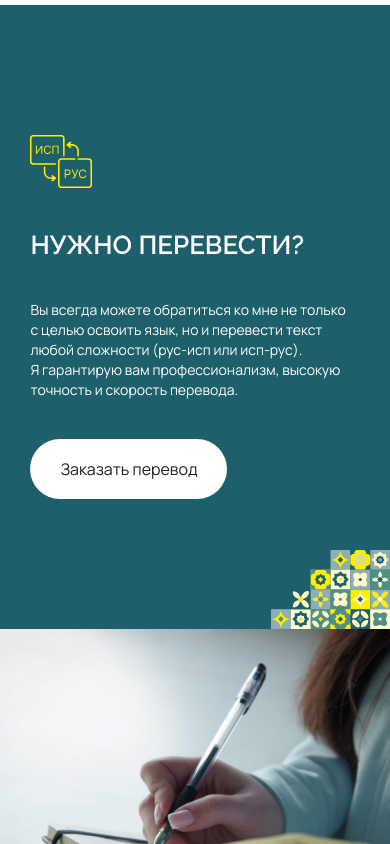
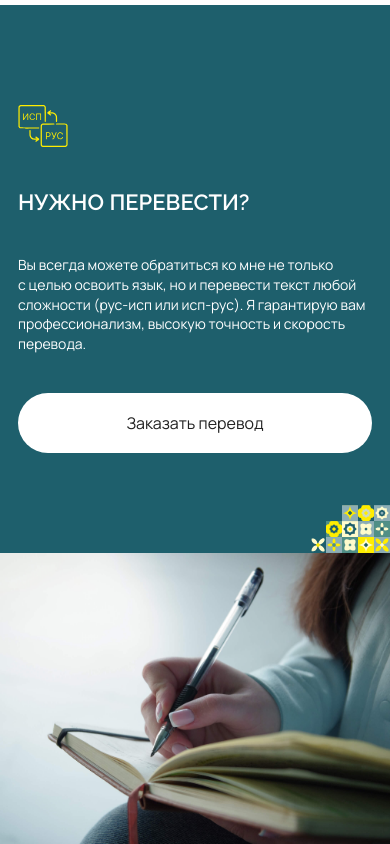
Before and after one commit to elrouss/spanish-with-anna, a Next.js app in the folder frontend/: page / in a window 390 px wide. Shown: the part 7260-8104 px from the top of the page. Built offline with nearby package versions, Linux system fonts and the light colour scheme.

Commit message:
feat: add translations adaptive mobile

```diff
--- a/frontend/src/components/ServicesTranslation/ServicesTranslation.jsx
+++ b/frontend/src/components/ServicesTranslation/ServicesTranslation.jsx
@@ -10,8 +10,8 @@ function ServicesTranslation() {
         <div className={styles.info}>
           <Image
             className={styles.translationIcon}
-            width={62}
-            height={53}
+            width={window.matchMedia('(min-width: 768px)').matches ? 62 : 50}
+            height={window.matchMedia('(min-width: 768px)').matches ? 53 : 42}
             src={translationIcon}
             alt="Перевести"
           />
--- a/frontend/src/components/ServicesTranslation/ServicesTranslation.module.scss
+++ b/frontend/src/components/ServicesTranslation/ServicesTranslation.module.scss
@@ -25,7 +25,12 @@
 
   @media screen and (max-width: calc($media-laptop - 1px)) {
     width: calc(100% - $margin-blocks-sides-formula-tablet);
-    margin-left: $margin-blocks-sides-formula-tablet;
+    padding-left: $margin-blocks-sides-formula-tablet;
+  }
+
+  @media screen and (max-width: calc($media-tablet - 1px)) {
+    width: calc(100% - 18px * 2);
+    padding: 100px 18px;
   }
 }
 
@@ -41,6 +46,10 @@
   );
 
   text-transform: uppercase;
+
+  @media screen and (max-width: calc($media-tablet - 1px)) {
+    font-size: $font-size-heading-s;
+  }
 }
 
 .description {
@@ -51,6 +60,10 @@
   @include render-font();
 
   color: $color-main-1;
+
+  @media screen and (max-width: calc($media-tablet - 1px)) {
+    padding: 0;
+  }
 }
 
 .button {
@@ -73,6 +86,12 @@
     padding-left: 30px;
     padding-right: 30px;
   }
+
+  @media screen and (max-width: calc($media-tablet - 1px)) {
+    box-sizing: border-box;
+    width: 100%;
+    text-align: center;
+  }
 }
 
 .translationImage {
@@ -81,10 +100,15 @@
   background-repeat: no-repeat;
   background-size: cover;
   background-position: center;
+  z-index: 10;
 
   @media screen and (max-width: calc($media-laptop - 1px)) {
-    width: 100vw;
+    width: 100%;
     height: 350px;
+  }
+
+  @media screen and (max-width: calc($media-tablet - 1px)) {
+    height: 300px;
   }
 }
 
@@ -96,4 +120,11 @@
   background: url(../../../public/assets/icons/tile-4.svg) center no-repeat;
   width: 119px;
   height: 79px;
+
+  @media screen and (max-width: calc($media-tablet - 1px)) {
+    width: 96px;
+    height: 64px;
+    bottom: -16px;
+    background-size: contain;
+  }
 }
--- a/frontend/src/styles/abstracts/variables/fonts.scss
+++ b/frontend/src/styles/abstracts/variables/fonts.scss
@@ -1,5 +1,6 @@
 $font-size-heading-accent: 4rem;
 $font-size-heading: 2.6rem;
+$font-size-heading-s: 2.2rem;
 $font-size-subheading: 2rem;
 $font-size-main-text-l: 1.6rem;
 $font-size-main-text: 1.4rem;
```
